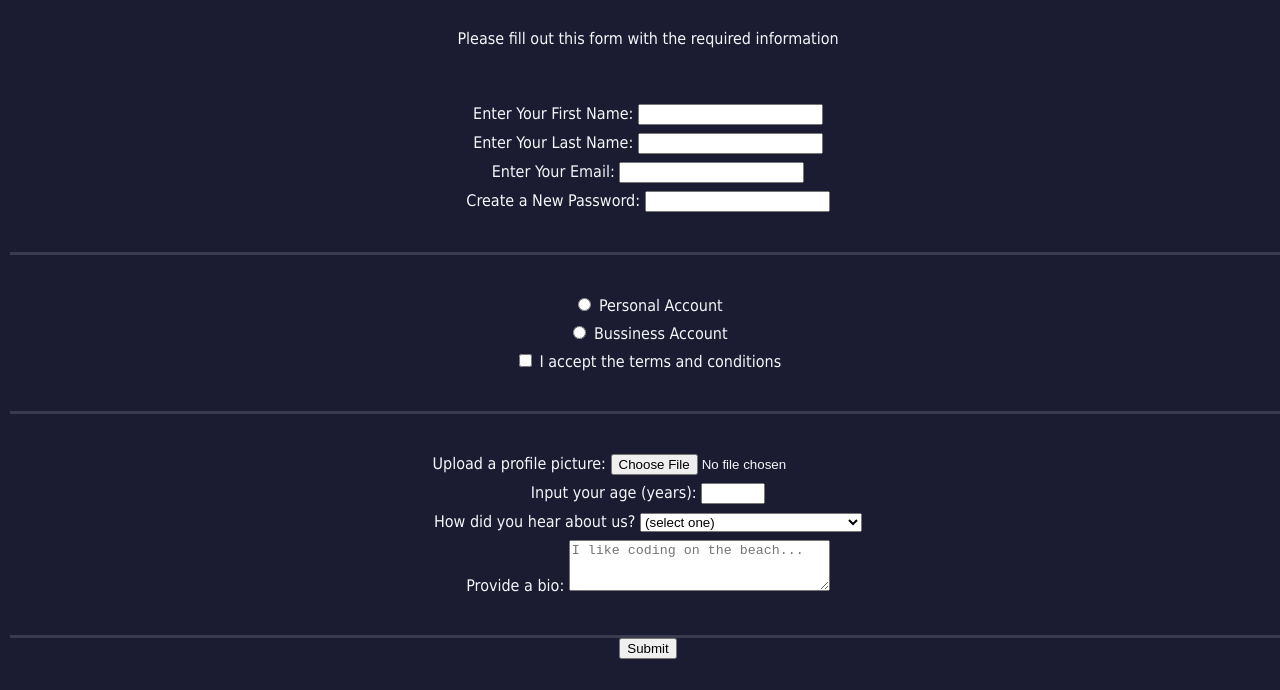
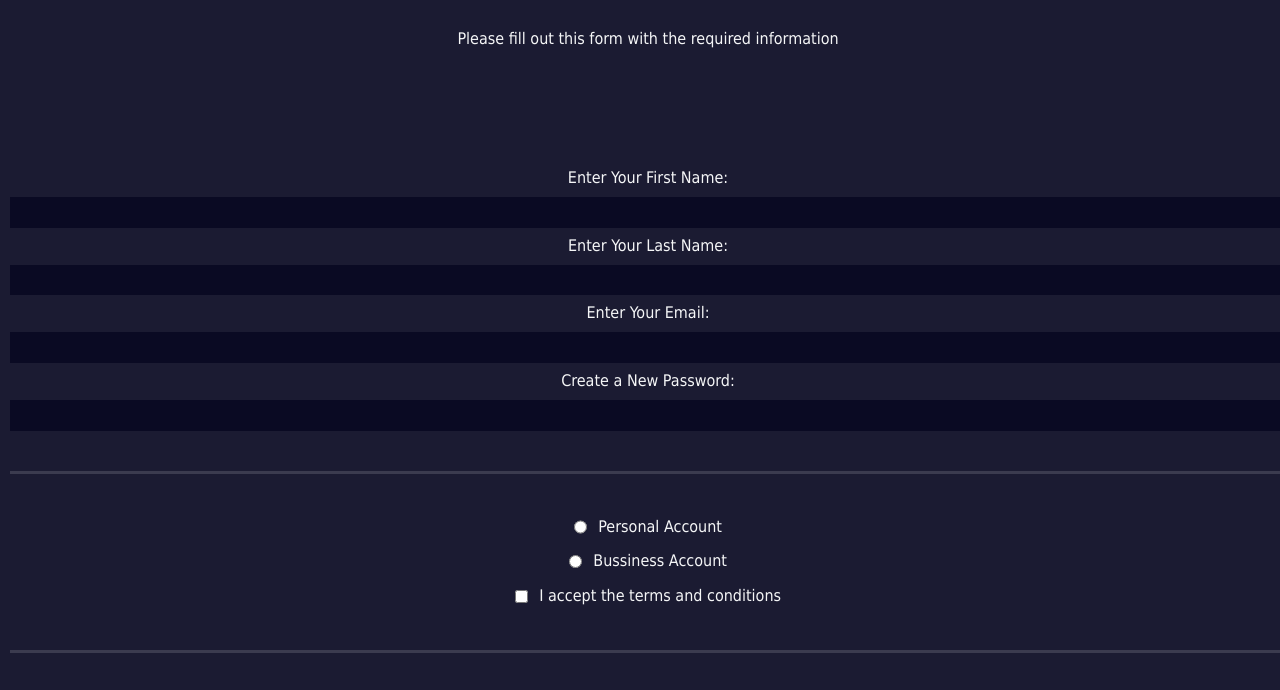
Before and after one commit to mahendrapatekar09/FreeCodeCampProject, a plain HTML site: page index.html in a window 1280 px wide. Shown: the part 73-763 px from the top of the page. Drawn offline with Linux system fonts and the light colour scheme.

Commit message:
finish registration form

```diff
--- a/index.html
+++ b/index.html
@@ -16,12 +16,12 @@
         </Fieldset>
         <fieldset>
             <label for="">
-                <input type="radio" name="account-type"> Personal Account
+                <input type="radio" name="account-type" class="inline"> Personal Account
             </label>
             <label for="">
-                <input type="radio" name="account-type"> Bussiness Account
+                <input type="radio" name="account-type" class="inline"> Bussiness Account
             </label>
-            <label for=""> <input type="checkbox"> I accept the terms and conditions
+            <label for=""> <input type="checkbox" class="inline"> I accept the terms and conditions
             </label>
         </fieldset>
         <fieldset>
--- a/styles.css
+++ b/styles.css
@@ -1,7 +1,7 @@
 
     body {
         width: 100%;
-        height: 100vh;
+        height: 90vh;
         margin: 5;
         background-color: #1b1b32;
           color: #f5f6f7;
@@ -20,6 +20,7 @@
           max-width: 500px;
           min-width: 300px;
           margin: 0 auto;
+          padding: 2em;
       }
 
 fieldset {
@@ -32,3 +33,35 @@ label {
 	display: block;
 	margin: 0.5rem 0;
 }
+.inline{
+  width: unset;
+  margin: 0;
+  margin-right: 0.5em;
+  vertical-align: middle;
+}
+input, textarea {
+  background-color: #0a0a23;
+  border: 1px solid #0a0a23;
+  min-height: 2em;
+color: #ffffff;
+}
+input,
+textarea,
+select {
+  margin: 10px 0 0 0;
+	width: 100%;
+  min-height: 2em;
+}
+input[type="submit"]{
+  display:block;
+  width:60%;
+  margin: 1em auto;
+  height: 2em;
+  font-size: 1.1rem;
+  background-color: #3b3b4f;
+  border-color: white;
+  min-width: 300px;
+}
+input[type="file"]{
+  padding:1px 2px;
+}
```
